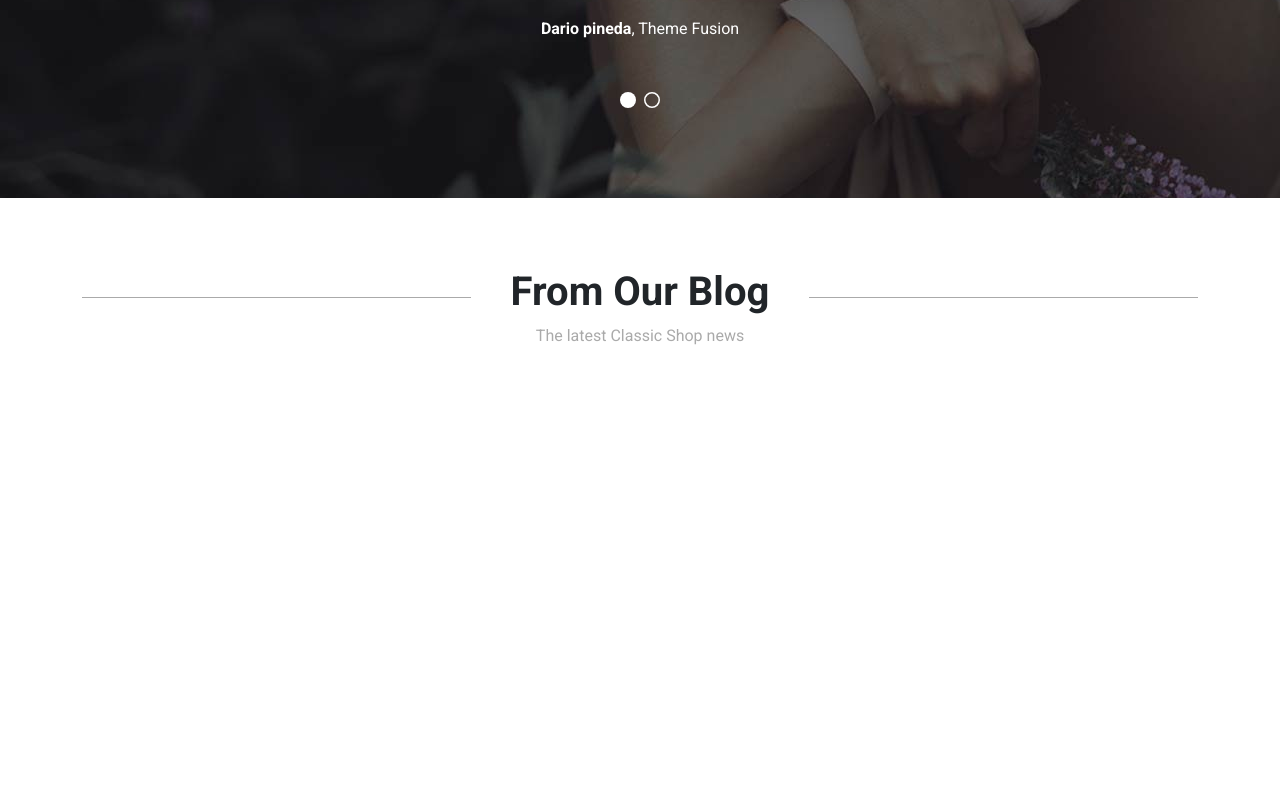
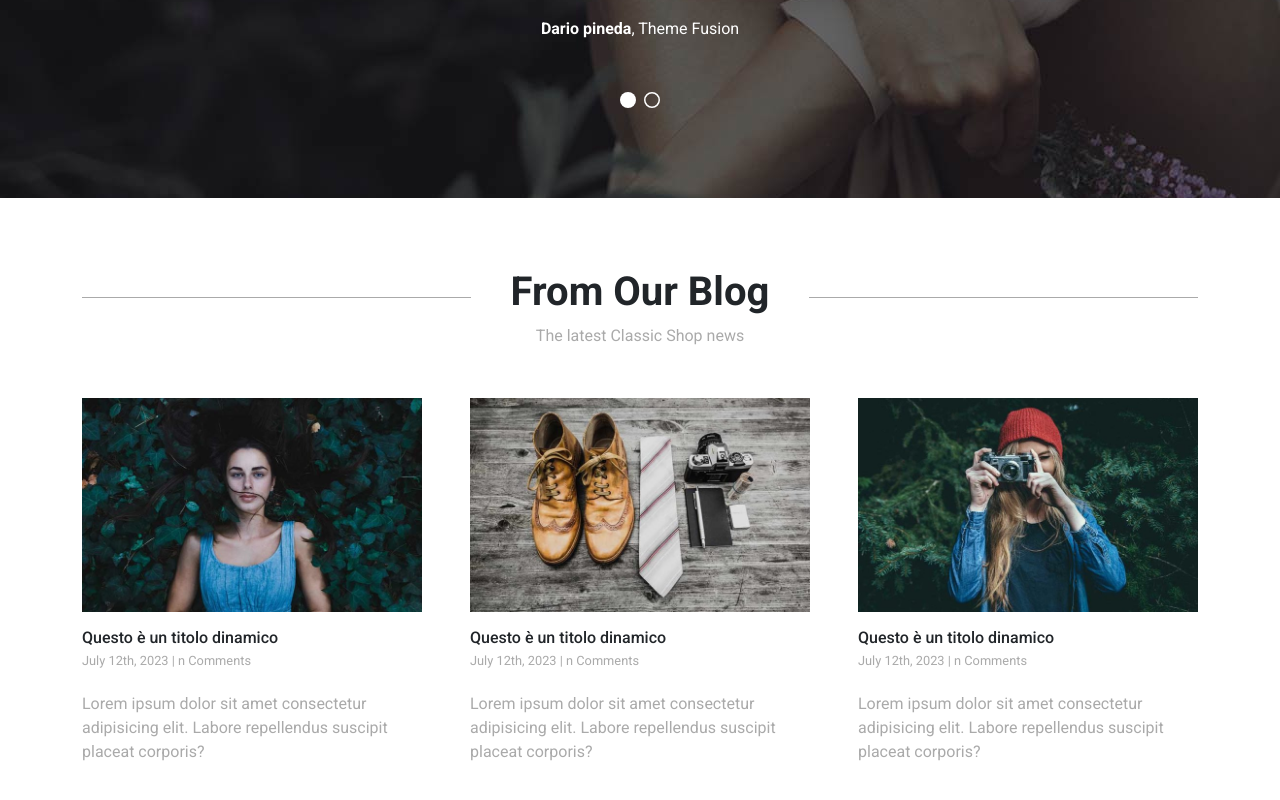
Before and after one commit to patrictobola/proj-html-vuejs, a Vue app: page / in a window 1280 px wide. Shown: the part 4072-4872 px from the top of the page. Before the commit the page ends 4470 px from the top, so only its background shows below. Built offline with nearby package versions, Linux system fonts and the light colour scheme.

Commit message:
blog done with dinamic call from datas

```diff
--- /dev/null
+++ b/src/components/main/blog/BlogCard.vue
@@ -0,0 +1,45 @@
+<script>
+export default {
+    props: {
+        comment: String,
+        date: String,
+        imagePath: String,
+        post: String,
+        titleText: String,
+    },
+    methods: {
+        getImagePath(image) {
+            const url = new URL(`/src/assets/images/blog_images/${image}`, import.meta.url)
+            return url.href
+        }
+    },
+}
+</script>
+<template>
+    <div class="blog-card  col-4">
+        <figure><img :src="getImagePath(imagePath)" alt="Tizia"></figure>
+        <h6 class="m-0">{{ titleText }}</h6>
+        <span class="date">{{ date }}</span><span> | </span><span class="comments">{{ comment }}</span>
+        <p>{{ post }}</p>
+    </div>
+</template>
+<style lang="scss" scoped>
+@import '../../../scss/variables';
+
+img {
+    width: 100%;
+}
+
+span {
+    font-size: 0.8rem;
+}
+
+span,
+p {
+    color: $gray;
+}
+
+p {
+    margin-top: 20px;
+}
+</style>
--- a/src/components/main/sections/SectionBlog.vue
+++ b/src/components/main/sections/SectionBlog.vue
@@ -1,10 +1,26 @@
 <script>
-
+import BlogCard from '../blog/BlogCard.vue';
+import { store } from '../../../data/store'
 export default {
+    components: {
+        BlogCard,
+    },
+    data() {
+        return {
+            blog: store.blog
+        }
+    },
 
 }
 </script>
 
-<template></template>
+<template>
+    <section class="container ">
+        <div class="row gx-5 mb-5">
+            <BlogCard v-for="article in blog.articles" :comment="article.comments" :date="article.date"
+                :imagePath="article.imagePath" :post="article.post" :titleText="article.titleText" />
+        </div>
+    </section>
+</template>
 
 <style></style>
--- a/src/data/store.js
+++ b/src/data/store.js
@@ -93,5 +93,30 @@ export const store = reactive({
             imagePath: 'promo_box_2_bg.jpg',
             description: 'Vogliamo parlare della spedizione gratuita giusto per riempire la casella?'
         }
+    },
+    blog: {
+        articles: [
+            {
+                imagePath: 'post_img_12-700x441.jpg',
+                titleText: 'Questo è un titolo dinamico',
+                date: 'July 12th, 2023',
+                comments: 'n Comments',
+                post: 'Lorem ipsum dolor sit amet consectetur adipisicing elit. Labore repellendus suscipit placeat corporis?'
+            },
+            {
+                imagePath: 'post_img_11-700x441.jpg',
+                titleText: 'Questo è un titolo dinamico',
+                date: 'July 12th, 2023',
+                comments: 'n Comments',
+                post: 'Lorem ipsum dolor sit amet consectetur adipisicing elit. Labore repellendus suscipit placeat corporis?'
+            },
+            {
+                imagePath: 'post_img_10-700x441.jpg',
+                titleText: 'Questo è un titolo dinamico',
+                date: 'July 12th, 2023',
+                comments: 'n Comments',
+                post: 'Lorem ipsum dolor sit amet consectetur adipisicing elit. Labore repellendus suscipit placeat corporis?'
+            },
+        ]
     }
 })
```
